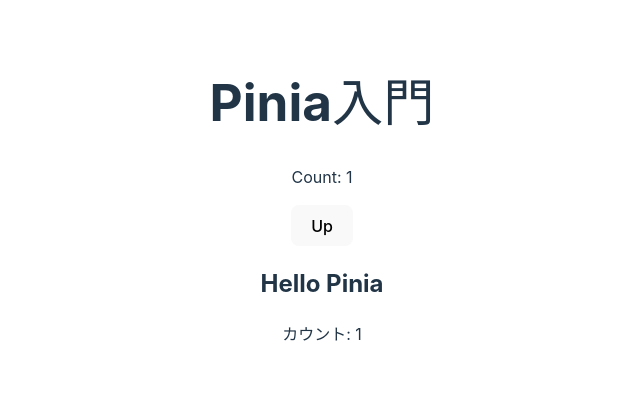
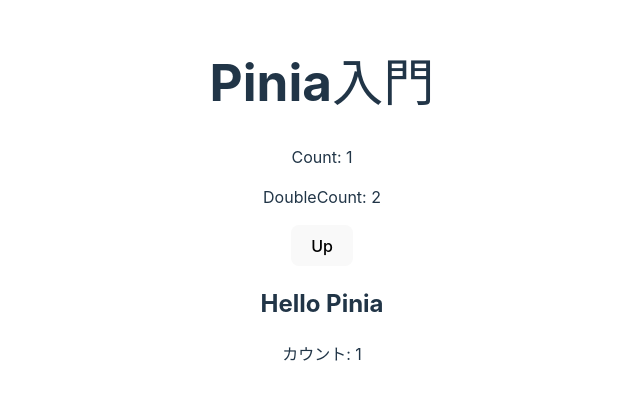
Before and after one commit to Bear29ers/primer-vue, a Vue app in the folder 07_pinia/: page / in a window 1280 px wide. Shown: the part 199-598 px from the top of the page, without its empty margins (318-958 px from the left). Built offline with nearby package versions, Linux system fonts and the light colour scheme.

Commit message:
feat: :sparkles: Gettersの設定

```diff
--- a/07_pinia/src/App.vue
+++ b/07_pinia/src/App.vue
@@ -5,13 +5,14 @@
 
 const counter = useStoreCounter();
 // 分割代入を行ってもreactiveな性質を保持するためにはstoreToRefs関数を利用する必要がある
-const { count } = storeToRefs(counter);
+const { count, doubleCount } = storeToRefs(counter);
 const { increment } = counter;
 </script>
 
 <template>
   <h1>Pinia入門</h1>
   <p>Count: {{ count }}</p>
+  <p>DoubleCount: {{ doubleCount }}</p>
   <div>
     <button @click="increment">Up</button>
   </div>
--- a/07_pinia/src/stores/counter.js
+++ b/07_pinia/src/stores/counter.js
@@ -1,4 +1,5 @@
 import { defineStore } from 'pinia';
+import { warn } from 'vue';
 
 export const useStoreCounter = defineStore('counter', {
   state: () => ({
@@ -8,6 +9,10 @@
       name: 'John Doe',
     },
   }),
+  // Storeで定義したデータに対してcomputedプロパティの設定を行い対場合にgettersを利用する
+  getters: {
+    doubleCount: (state) => state.count * 2,
+  },
   // PiniaではdefineStoreのプロパティactionsに関数を追加してStoreに定義したデータの更新を行う
   actions: {
     increment() {
```
